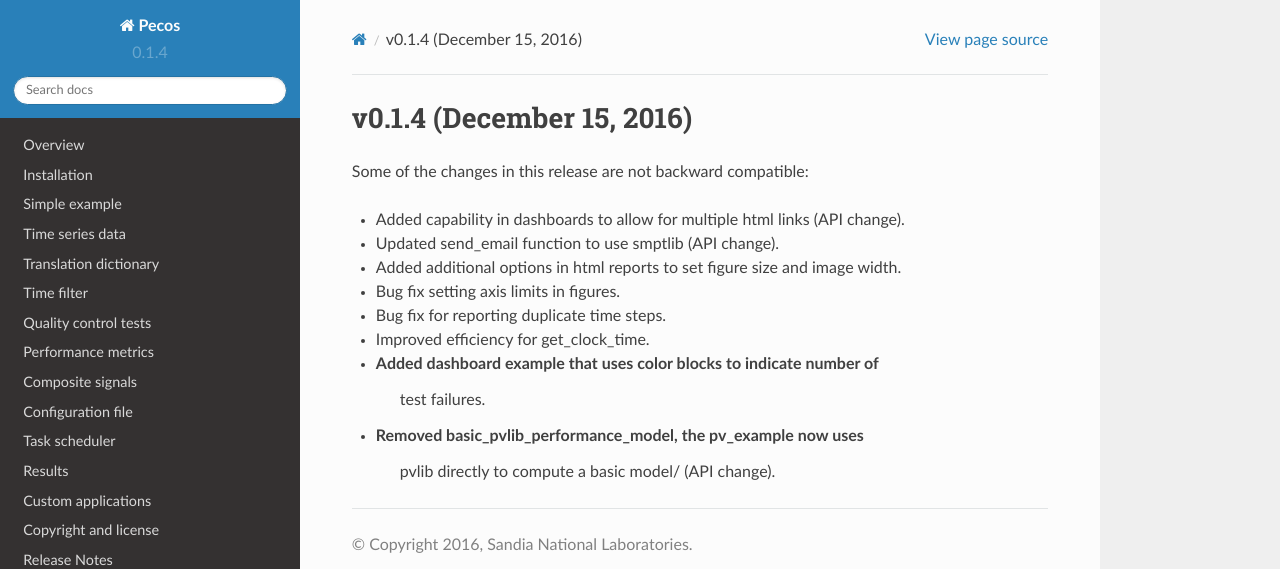
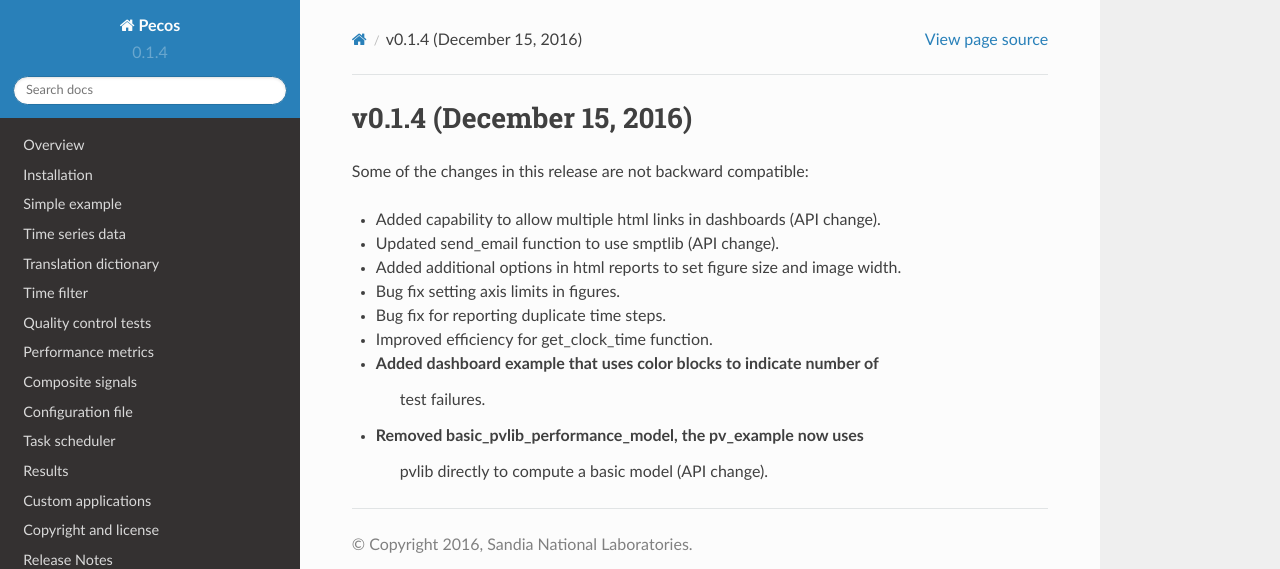
Before and after one commit to sjanzou/pecos, a Sphinx documentation site: the page built from documentation/whatsnew/v0.1.4.rst, in a window 1280 px wide. Shown: the top 569 px of the page. Built offline with Sphinx 7.4.7 and the Read the Docs theme 2.0.0, drawn with Linux system fonts in a browser that asks for light colours.

Commit message:
Updated v0.1.4 release notes

```diff
--- a/documentation/whatsnew/v0.1.4.rst
+++ b/documentation/whatsnew/v0.1.4.rst
@@ -5,13 +5,13 @@ v0.1.4 (December 15, 2016)
 
 Some of the changes in this release are not backward compatible:
 
-* Added capability in dashboards to allow for multiple html links (API change).
+* Added capability to allow multiple html links in dashboards (API change).
 * Updated send_email function to use smptlib (API change).
 * Added additional options in html reports to set figure size and image width.
 * Bug fix setting axis limits in figures.
 * Bug fix for reporting duplicate time steps.
-* Improved efficiency for get_clock_time.
+* Improved efficiency for get_clock_time function.
 * Added dashboard example that uses color blocks to indicate number of
    test failures.
 * Removed basic_pvlib_performance_model, the pv_example now uses
-   pvlib directly to compute a basic model/ (API change).
+   pvlib directly to compute a basic model (API change).
```
